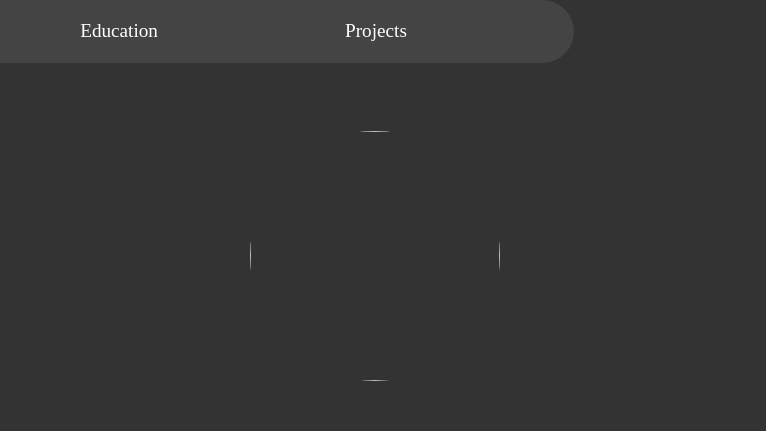
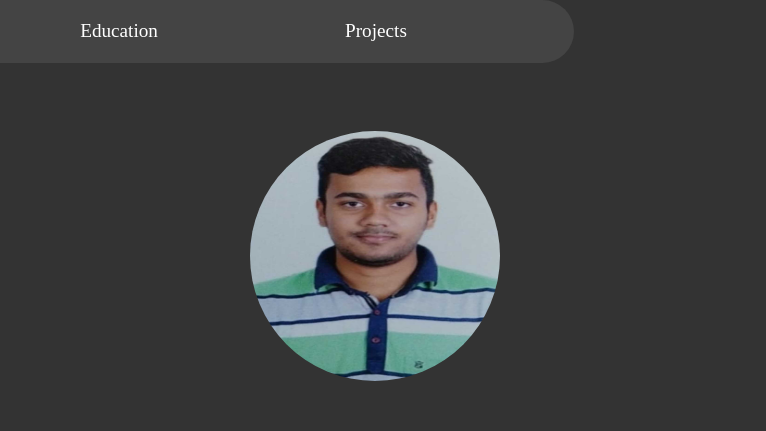
Before and after one commit to Manishyadav2004/Resume, a plain HTML site: page index.html in a window 1280 px wide. Shown: the top 431 px of the page, 514-1280 px from the left. Drawn offline with Linux system fonts and the light colour scheme; a script that the page names is missing.

Commit message:
made required changes

```diff
--- a/index.html
+++ b/index.html
@@ -30,7 +30,7 @@
             <p><i class="fa-regular fa-envelope"></i> manishyadav20042@gmail.com</p>
         </div>
         <div id="img1">
-            <img src="images/myimg.jpeg" height="250px" width="250px">
+            <img src="image/myimg.jpeg" height="250px" width="250px">
         </div>
     </header>
     <div id="about">
```
